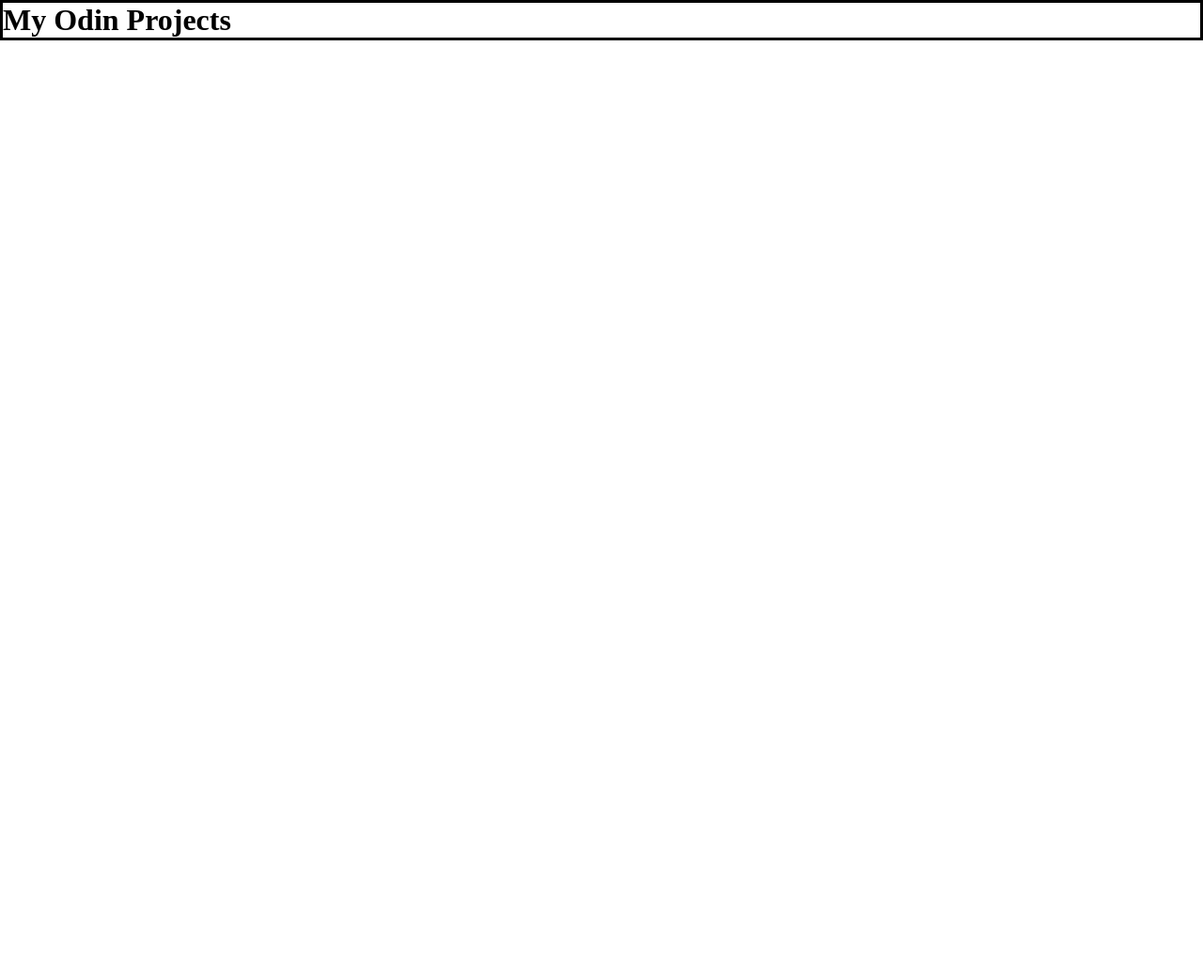
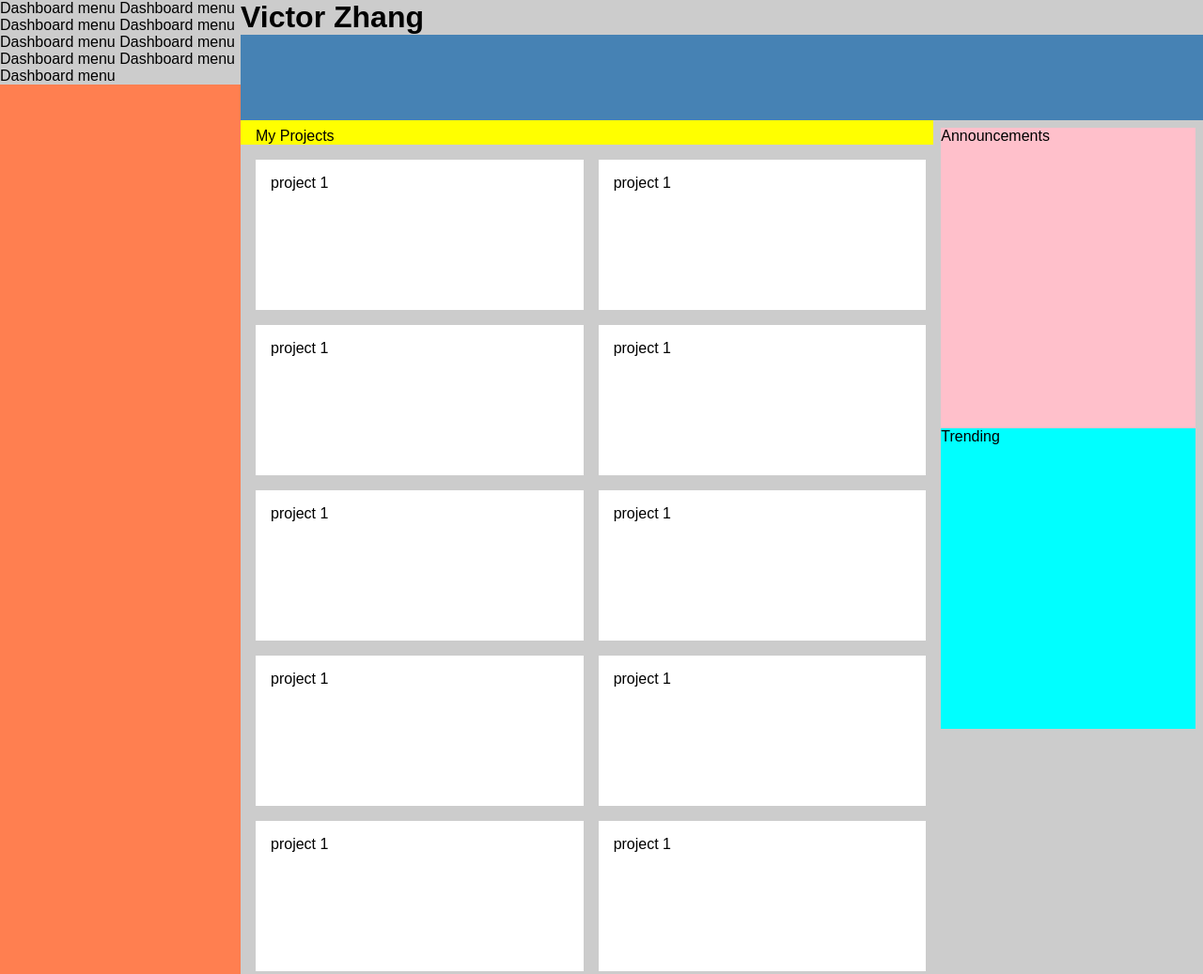
Before and after one commit to sawfiz/Odin-Projects-Dashboard, a plain HTML site: page index.html in a window 1280 px wide. Shown: the top 1037 px of the page at 94% size. Before the commit the page ends 800 px from the top, so only its background shows below. Drawn offline with Linux system fonts and the light colour scheme.

Commit message:
Set up main grid structure in CSS

```diff
--- a/index.html
+++ b/index.html
@@ -10,7 +10,57 @@
 </head>
 
 <body>
-    <h1>My Odin Projects</h1>
+    <div class="container">
+        <div class="sidebar">
+            <div class="sidebar-content">
+
+                Dashboard menu
+                Dashboard menu
+                Dashboard menu
+                Dashboard menu
+                Dashboard menu
+                Dashboard menu
+                Dashboard menu
+                Dashboard menu
+                Dashboard menu
+            </div>
+        </div>
+        <main>
+            <div class="header">
+                <h1>Victor Zhang</h1>
+            </div>
+            <div class="main-content">
+                <div class="projects-container">
+                    <div class="projects-header">My Projects</div>
+                    <div class="projects">
+                        <div class="project">project 1</div>
+                        <div class="project">project 1</div>
+                        <div class="project">project 1</div>
+                        <div class="project">project 1</div>
+                        <div class="project">project 1</div>
+                        <div class="project">project 1</div>
+                        <div class="project">project 1</div>
+                        <div class="project">project 1</div>
+                        <div class="project">project 1</div>
+                        <div class="project">project 1</div>
+                        <div class="project">project 1</div>
+                        <div class="project">project 1</div>
+                        <div class="project">project 1</div>
+                        <div class="project">project 1</div>
+                    </div>
+                </div>
+                <div class="rightside">
+                    <div class="announcements">
+                        Announcements
+                    </div>
+                    <div class="trending">
+                        Trending
+                    </div>
+                </div>
+            </div>
+        </main>
+
+    </div>
 
     <script src="index.js"></script>
 </body>
--- a/style.css
+++ b/style.css
@@ -2,5 +2,86 @@
   margin: 0px;
   padding: 0px;
   box-sizing: border-box;
-  border: 1px solid #000;
+  font-family: sans-serif;
+  /* border: 1px solid #000; */
+  background-color: #ccc;
 }
+
+.container {
+  width: min(1440px, 100vw);
+  display: grid;
+  grid-template-columns: 1fr 4fr;
+  margin: auto;
+}
+
+.sidebar {
+  background: coral;
+  /* width: clamp(200px, 20%, 300px); */
+  min-width: 150px;
+}
+
+.sidebar-content {
+  position: sticky;
+  top: 0;
+}
+
+main {
+  display: grid;
+  grid-template-rows: 8rem 1fr;
+}
+
+.header {
+  background-color: steelblue;
+  position: sticky;
+  top: 0;
+}
+
+.main-content {
+  background-color: honeydew;
+  display: grid;
+  grid-template-columns: 72% 28%;
+}
+
+.project-container {
+  display: grid;
+  grid-template-rows: 2rem 1fr;
+}
+
+.projects-header {
+  padding: 0.5rem 1rem 0 1rem;
+  position: sticky;
+  top: 8rem;
+  background-color: yellow;
+}
+
+.projects {
+  display: grid;
+  grid-template-columns: 1fr 1fr;
+  gap: 1rem;
+  padding: 1rem 0.5rem 1rem 1rem;
+}
+
+.project {
+  height: 10rem;
+  padding: 1rem;
+  background-color: #fff;
+}
+
+.rightside {
+  min-width: 150px;
+  padding: 0.5rem;
+  display: grid;
+  grid-template-rows: 40vh 40vh;
+}
+
+.announcements {
+  background-color: pink;
+  position: sticky;
+  top: 8.5rem;
+}
+
+.trending {
+  background-color: aqua;
+  position: sticky;
+  top: calc(8.5rem + 40vh);
+}
```
Also changed, not shown: README.md, dashboard-project.png (added).
